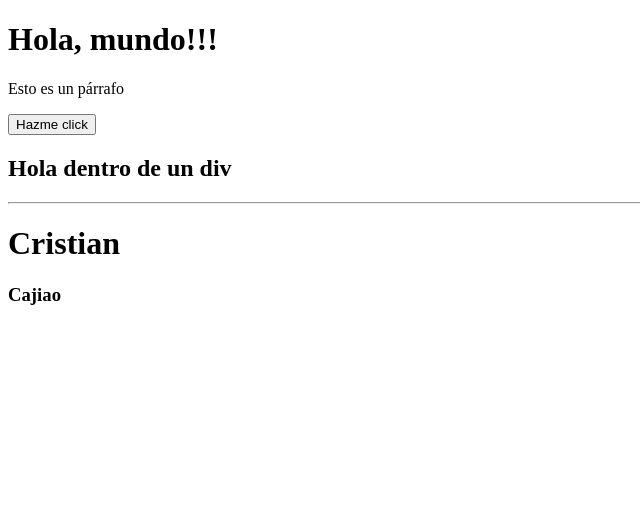
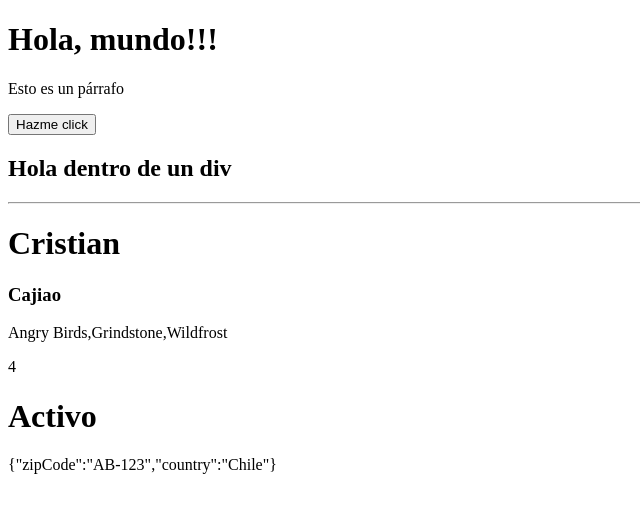
Before and after one commit to cristiancajiaos/react, a React (Vite) app in the folder 02-first-steps/: page / in a window 1280 px wide. Shown: the top 512 px of the page, without its empty margins (0-640 px from the left). Built offline with nearby package versions, Linux system fonts and the light colour scheme.

Commit message:
Definición de variables en el componente MyAwesomeApp

```diff
--- a/02-first-steps/src/MyAwesomeApp.tsx
+++ b/02-first-steps/src/MyAwesomeApp.tsx
@@ -1,8 +1,26 @@
+const firstName = 'Cristian';
+const lastName = 'Cajiao';
+
+const favoriteGames = ['Angry Birds', 'Grindstone', 'Wildfrost'];
+const isActive = true;
+
+const address = {
+  zipCode: 'AB-123',
+  country: 'Chile'
+};
+
 export const MyAwesomeApp = () => {
   return (
     <>
-      <h1>Cristian</h1>
-      <h3>Cajiao</h3>
+      <h1>{firstName}</h1>
+      <h3>{lastName}</h3>
+
+      <p>{favoriteGames.join(',')}</p>
+      <p>{2 + 2}</p>
+
+      <h1>{isActive ? 'Activo' : 'No activo'}</h1>
+
+      <p>{JSON.stringify(address)}</p>
     </>
   );
 }
```
